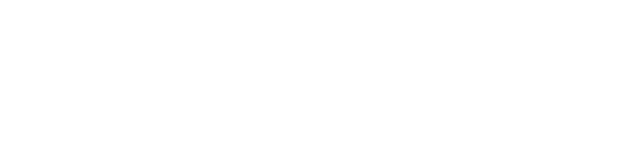
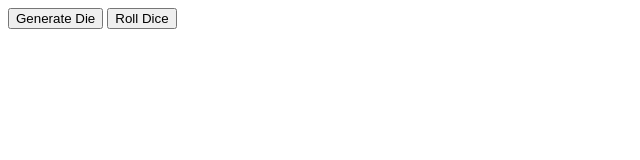
Before and after one commit to lbarret4/Cov-Lab19, a plain HTML site: page index.html in a window 1280 px wide. Shown: the whole page, without its empty margins (0-640 px from the left). Drawn offline with nearby package versions, Linux system fonts and the light colour scheme.

Commit message:
Add div to contain dice and roll buton

```diff
--- a/index.html
+++ b/index.html
@@ -10,7 +10,9 @@
 </head>
 
 <body>
-
+    <button type="submit" class="square-button"id="GenBtn">Generate Die</button>
+    <button type="submit" class="square-button" id="RollBtn" >Roll Dice</button>
+    <div class="dice-container"></div>
     <script src="https://code.jquery.com/jquery-3.3.1.js" integrity="sha256-2Kok7MbOyxpgUVvAk/HJ2jigOSYS2auK4Pfzbm7uH60=" crossorigin="anonymous">
     </script>
     <script src="scripts.js"></script>
```
